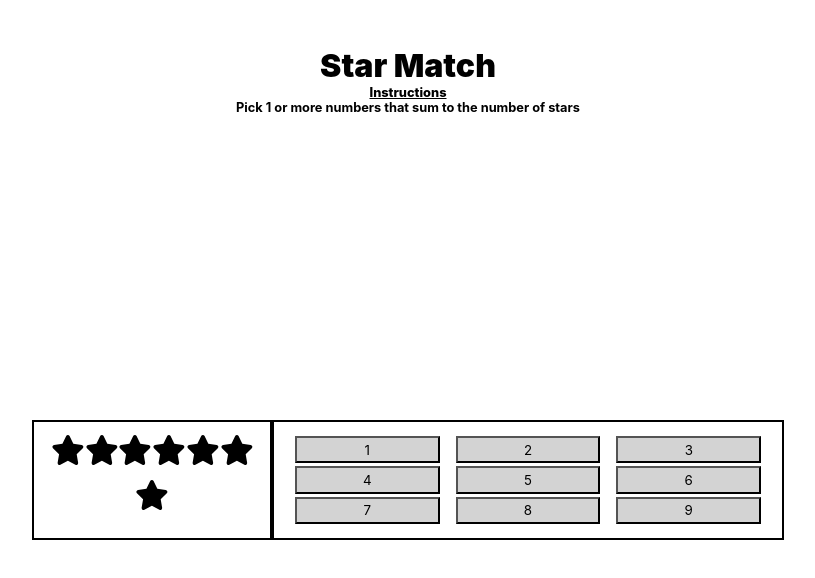
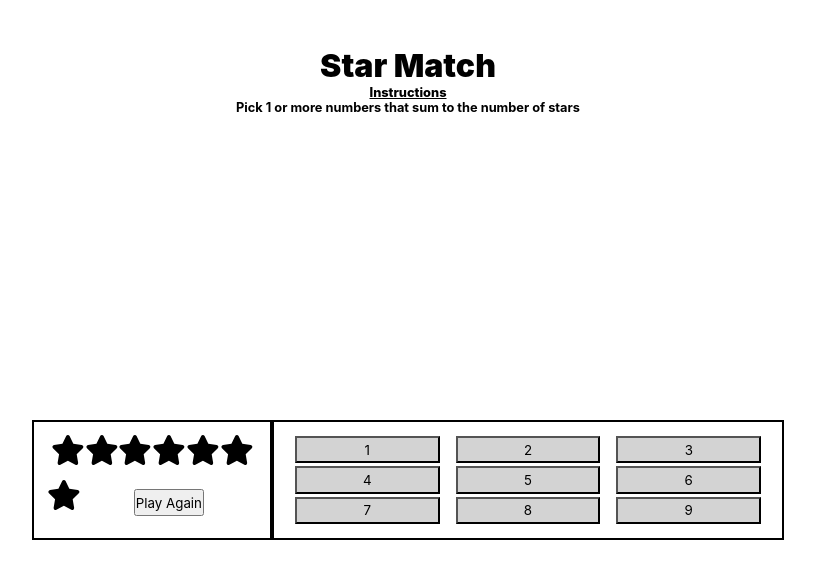
Before and after one commit to clairey259/React_star-match-game, a React (Create React App) app: page / in a window 1280 px wide. Shown: the top 578 px of the page, without its empty margins (232-1047 px from the left). Built offline with nearby package versions, Linux system fonts and the light colour scheme.

Commit message:
playable game

```diff
--- a/src/Components/BasicButton/BasicButton.jsx
+++ b/src/Components/BasicButton/BasicButton.jsx
@@ -1,16 +1,21 @@
-import React from 'react'
-import Styles from './BasicButton.module.scss';
+import React from "react";
+import Styles from "./BasicButton.module.scss";
 const BasicButton = (props) => {
+  const colours = {
+    available: "lightgrey",
+    used: "lightgreen",
+    wrong: "lightcoral",
+    candidate: "deepskyblue",
+  };
+  return (
+    <button
+      className={Styles.button}
+      style={{ backgroundColor: colours[props.status] }}
+      onClick={() => props.onNumberClick(props.text, props.status)}
+    >
+      {props.text}
+    </button>
+  );
+};
 
-const colours = {
-  available: 'lightgrey',
-  used: 'lightgreen',
-  wrong: 'lightcoral',
-  candidate: 'deepskyblue',
-};
-  return (
-    <button className={Styles.button} style={{backgroundColor:colours[props.status]}}>{props.text}</button>
-  )
-}
-
-export default BasicButton
+export default BasicButton;
--- a/src/Components/BasicButton/BasicButton.module.scss
+++ b/src/Components/BasicButton/BasicButton.module.scss
@@ -1,5 +1,7 @@
 .button {
     height: 30%;
+    min-height: fit-content;
+    min-width: fit-content;
     width: 30%;
     margin: auto;
     cursor: pointer;
--- a/src/Components/ButtonBox/ButtonBox.jsx
+++ b/src/Components/ButtonBox/ButtonBox.jsx
@@ -8,7 +8,7 @@ const ButtonBox = (props) => {
   return (
     <div className={Styles.buttonBox}>
       {range(1, 9).map((number) => (
-          <BasicButton key={number} text={number} status={props.numberStatus(number)}/>
+          <BasicButton key={number} text={number} status={props.numberStatus(number)} onNumberClick={props.onNumberClick}/>
       ))}
     </div>
   );
--- a/src/Components/Main/Main.jsx
+++ b/src/Components/Main/Main.jsx
@@ -1,5 +1,5 @@
 import React, { useState } from "react";
-import { getRandomInt, range, sumArray } from "../../Utils";
+import { getRandomInt, randomSumIn, range, sumArray } from "../../Utils";
 import ButtonBox from "../ButtonBox/ButtonBox";
 import StarDisplay from "../StarDisplay/StarDisplay";
 import Styles from "./Main.module.scss";
@@ -8,9 +8,10 @@ const Main = () => {
   const [availableNumbers, setAvailableNumbers] = useState(range(1, 9));
   const [candidateNumbers, setCandidateNumbers] = useState([]);
   const [numberOfStars, setStars] = useState(getRandomInt(10));
-  console.log(sumArray([1, 2]));
+
   const candidatesAreWrong = sumArray(candidateNumbers) > numberOfStars;
-  console.log(candidatesAreWrong);
+
+  const gameIsFinished = availableNumbers.length === 0;
 
   const numberStatus = (number) => {
     if (!availableNumbers.includes(number)) {
@@ -22,10 +23,31 @@ const Main = () => {
     return "available";
   };
 
+  const onNumberClick = (number, currentStatus) => {
+    if (currentStatus === "used") {
+      return;
+    }
+    const newCandidateNumbers =
+      currentStatus === 'available'
+      ? candidateNumbers.concat(number)
+      : candidateNumbers.filter(cn => cn !== number);
+    if (sumArray(newCandidateNumbers) !== numberOfStars) {
+      setCandidateNumbers(newCandidateNumbers);
+    } else {
+      const newAvailableNumbers = availableNumbers.filter(
+        (number) => !newCandidateNumbers.includes(number)
+      );
+
+      setStars(randomSumIn(newAvailableNumbers, 9));
+      setAvailableNumbers(newAvailableNumbers);
+      setCandidateNumbers([]);
+    }
+  };
+
   return (
     <div className={Styles.main}>
       <StarDisplay numberOfStars={numberOfStars} />
-      <ButtonBox numberStatus={numberStatus} />
+      <ButtonBox numberStatus={numberStatus} onNumberClick={onNumberClick} />
     </div>
   );
 };
--- /dev/null
+++ b/src/Components/PlayAgain/PlayAgain.jsx
@@ -0,0 +1,13 @@
+import React from 'react'
+import BasicButton from '../BasicButton/BasicButton';
+import Styles from '../BasicButton/BasicButton.module.scss';
+
+const PlayAgain = () => {
+  return (
+    <>
+        <BasicButton className={Styles.button} text="Play Again"/>
+    </>
+  )
+}
+
+export default PlayAgain
--- a/src/Components/StarDisplay/StarDisplay.jsx
+++ b/src/Components/StarDisplay/StarDisplay.jsx
@@ -1,17 +1,18 @@
-import React from 'react'
-import BasicStar from '../BasicStar/BasicStar';
-import Styles from './StarDisplay.module.scss';
-import { range } from '../../Utils';
+import React from "react";
+import BasicStar from "../BasicStar/BasicStar";
+import Styles from "./StarDisplay.module.scss";
+import { range } from "../../Utils";
+import PlayAgain from "../PlayAgain/PlayAgain";
 
 const StarDisplay = (props) => {
-
   return (
     <div className={Styles.starBox}>
-    {range(1, props.numberOfStars).map((number) => (
-          <BasicStar key={number} text={number} />
+      {range(1, props.numberOfStars).map((number) => (
+        <BasicStar key={number} text={number} />
       ))}
+      <PlayAgain />
     </div>
-  )
-}
+  );
+};
 
-export default StarDisplay
+export default StarDisplay;
--- a/src/Utils.js
+++ b/src/Utils.js
@@ -7,4 +7,24 @@ export function getRandomInt(max) {
   return Math.floor(Math.random() * max);
 }
 
+export const random = (min, max) =>
+  min + Math.floor(Math.random() * (max - min + 1));
+;
+
 export const sumArray = (array) => array.reduce((a, b) => a + b, 0);
+
+export const randomSumIn = (arr, max) => {
+  const sets = [[]];
+  const sums = [];
+  for (let i = 0; i < arr.length; i++) {
+    for (let j = 0, len = sets.length; j < len; j++) {
+      const candidateSet = sets[j].concat(arr[i]);
+      const candidateSum = sumArray(candidateSet);
+      if (candidateSum <= max) {
+        sets.push(candidateSet);
+        sums.push(candidateSum);
+      }
+    }
+  }
+  return sums[random(0, sums.length - 1)];
+};
```
